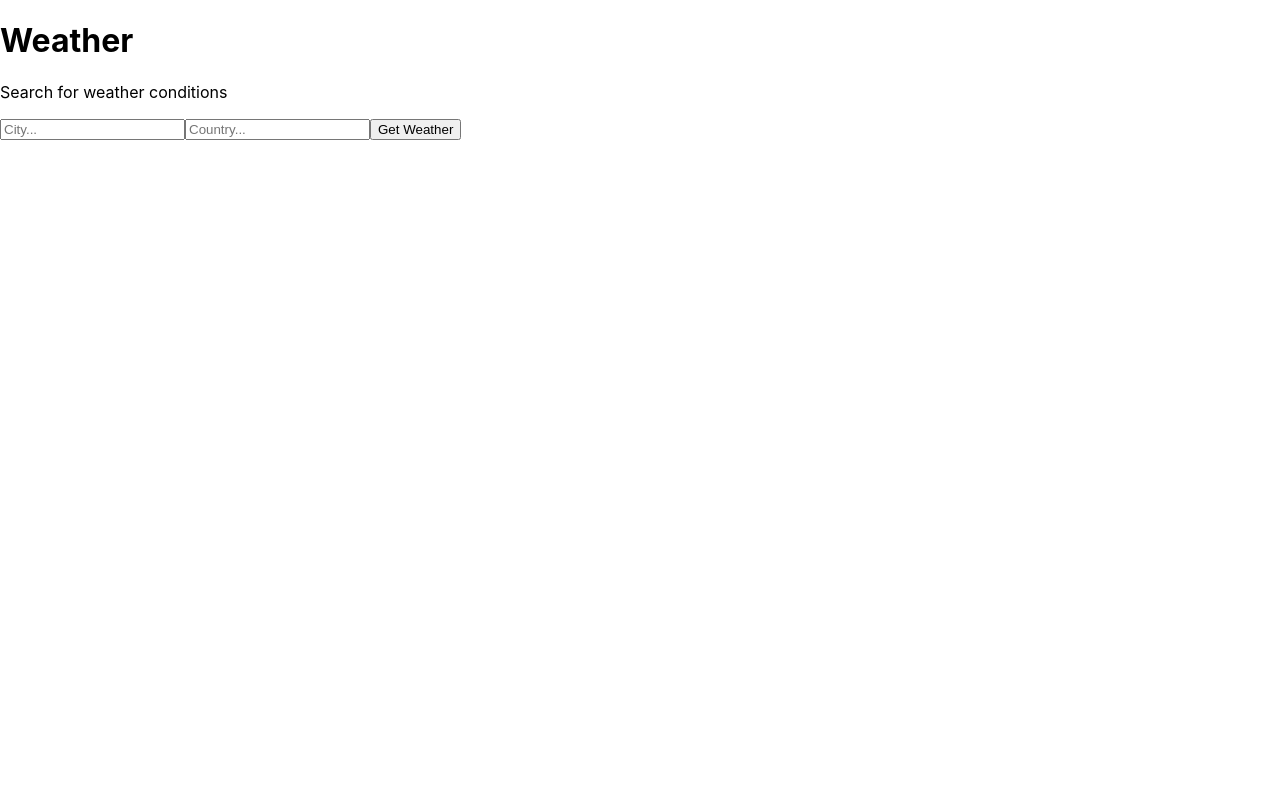
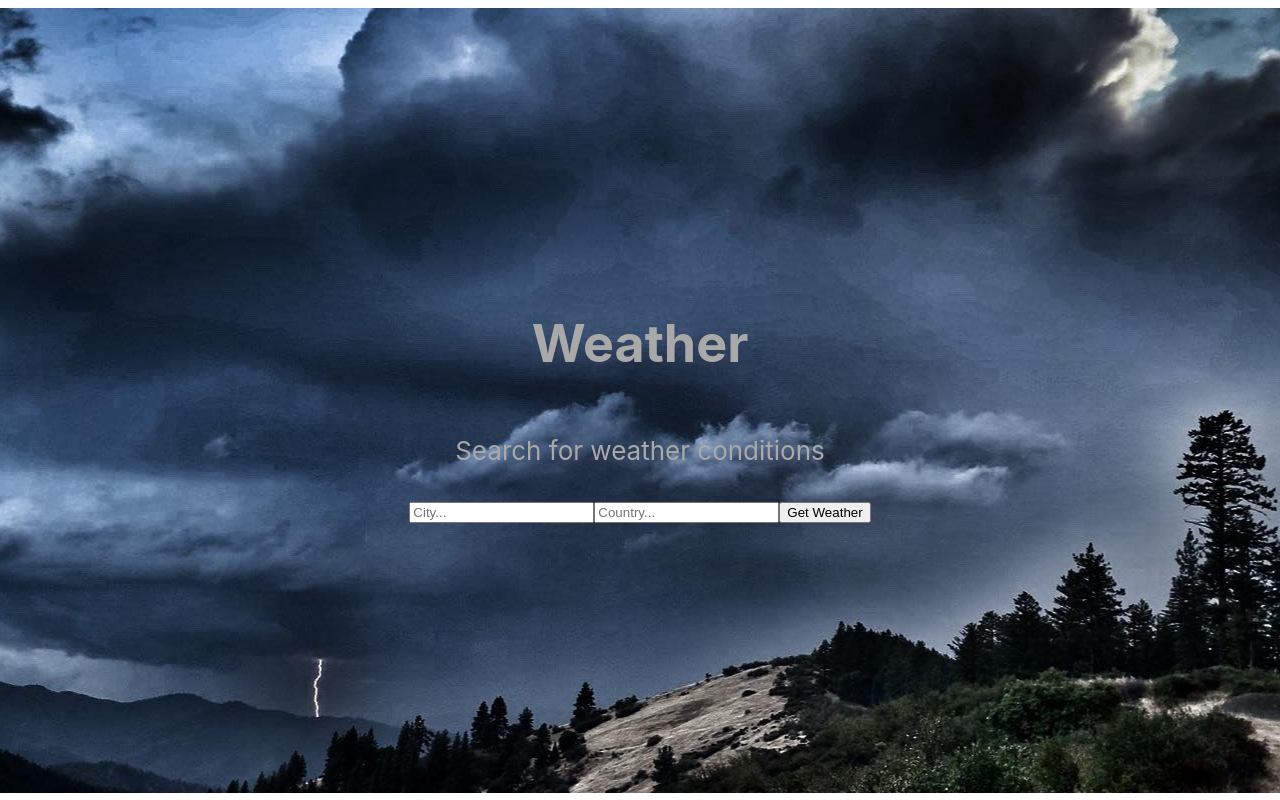
Before and after one commit to TheRiseCollection/Weather, a React (Create React App) app: page / in a window 1280 px wide. Built offline with nearby package versions, Linux system fonts and the light colour scheme.

Commit message:
background image set

```diff
--- a/src/App.css
+++ b/src/App.css
@@ -14,7 +14,7 @@
 }
 
 .App-header {
-  background-color: #2f4c86;
+  background: url("img/anderson-Kristee+Milkowski1.jpg") center center no-repeat;
   min-height: 100vh;
   display: flex;
   flex-direction: column;
--- a/src/App.js
+++ b/src/App.js
@@ -44,7 +44,7 @@ class App extends React.Component {
 
   render() {
     return (
-        <div >
+        <div className="App-header">
         <h1>Weather</h1>
           <p>Search for weather conditions</p>
           <Form loadWeather={this.getWeather} />
```
Also changed, not shown: src/img/anderson-Kristee+Milkowski1.jpg (added).
